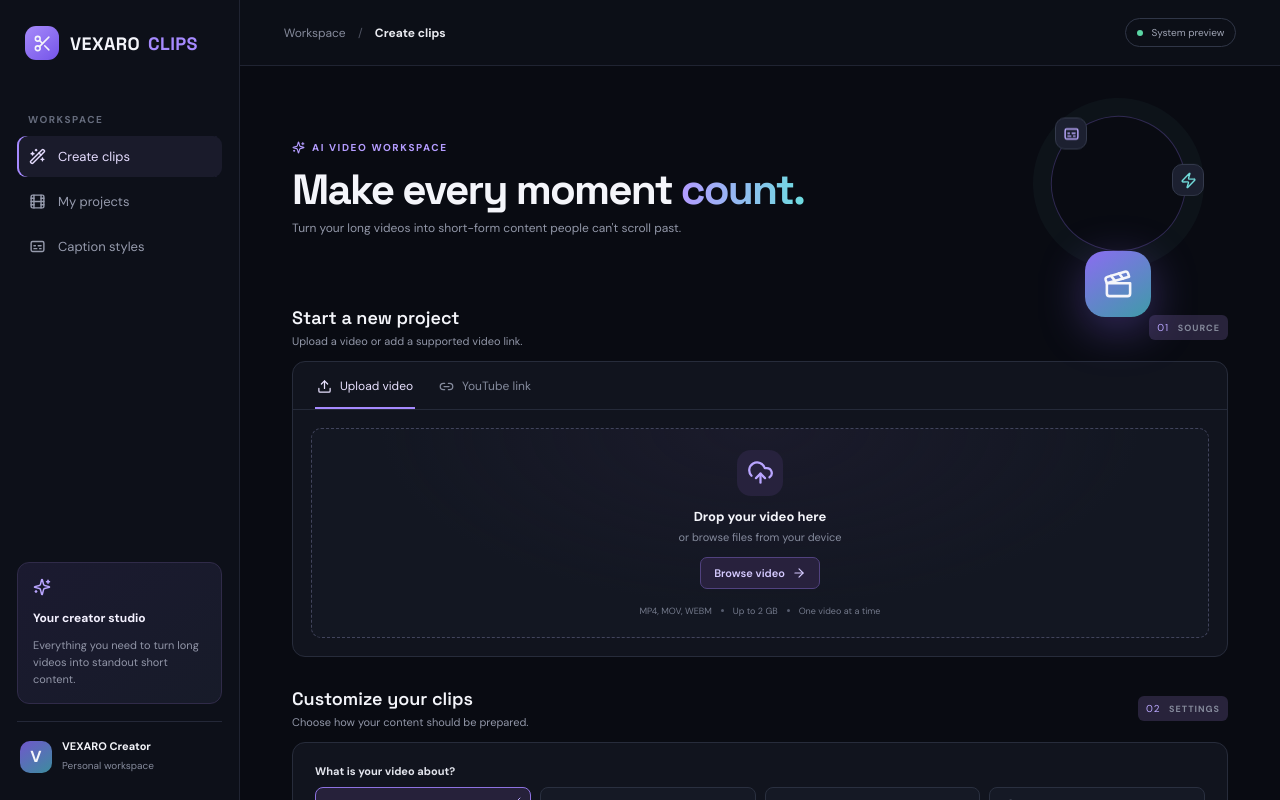
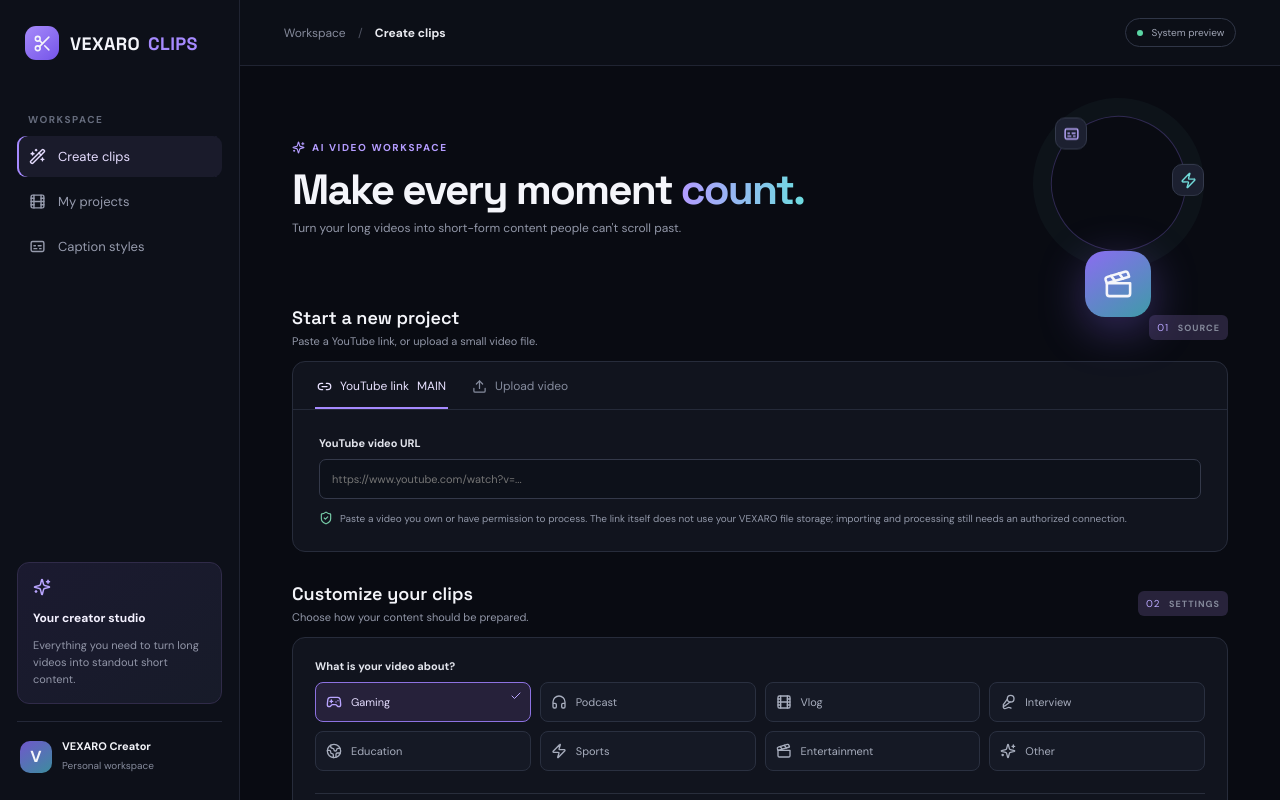
Before and after one commit to AwaisZafarDev/vexaro-clips, a React (Vite) app: page / in a window 1280 px wide. Shown: the top 800 px of the page. Built offline with nearby package versions, Linux system fonts and the light colour scheme.

Commit message:
Prioritize YouTube links and limit uploads to 50 MB

```diff
--- a/src/App.tsx
+++ b/src/App.tsx
@@ -1,25 +1,33 @@
 import { useRef, useState } from "react";
 import { ArrowRight, Captions, Check, ChevronDown, Clapperboard, CloudUpload, Film, Gamepad2, Globe2, Headphones, Link2, Mic2, Scissors, ShieldCheck, Sparkles, Upload, WandSparkles, Zap } from "lucide-react";
 
-const MAX_BYTES = 2 * 1024 * 1024 * 1024;
+const MAX_BYTES = 50 * 1024 * 1024;
 const categories = [{name:"Gaming",Icon:Gamepad2},{name:"Podcast",Icon:Headphones},{name:"Vlog",Icon:Film},{name:"Interview",Icon:Mic2},{name:"Education",Icon:Globe2},{name:"Sports",Icon:Zap},{name:"Entertainment",Icon:Clapperboard},{name:"Other",Icon:Sparkles}];
 
 export default function App() {
  const fileRef=useRef<HTMLInputElement>(null);
- const [source,setSource]=useState("upload"),[file,setFile]=useState<File|null>(null),[url,setUrl]=useState(""),[category,setCategory]=useState("Gaming"),[count,setCount]=useState("10"),[ratio,setRatio]=useState("9:16"),[language,setLanguage]=useState("Auto detect"),[notice,setNotice]=useState("");
- function selectFile(f?:File){setNotice("");if(!f)return;if(!f.type.startsWith("video/")){setNotice("Please select a video file.");return;}if(f.size>MAX_BYTES){setNotice("This video exceeds the 2 GB upload limit.");return;}setFile(f);}
- function prepare(){if(source==="upload"&&!file){setNotice("Choose a video file first.");return;}if(source==="youtube"&&!url.trim()){setNotice("Paste a YouTube URL first.");return;}setNotice("Project settings are ready. Connect the processing backend to begin AI clipping.");}
+ const [source,setSource]=useState("youtube"),[file,setFile]=useState<File|null>(null),[url,setUrl]=useState(""),[category,setCategory]=useState("Gaming"),[count,setCount]=useState("10"),[ratio,setRatio]=useState("9:16"),[language,setLanguage]=useState("Auto detect"),[notice,setNotice]=useState("");
+ function selectFile(f?:File){setNotice("");if(!f)return;if(!f.type.startsWith("video/")){setNotice("Please select a video file.");return;}if(f.size>MAX_BYTES){setNotice("This video exceeds the 50 MB upload limit.");return;}setFile(f);}
+ function prepare(){
+  if(source==="upload"&&!file){setNotice("Choose a video file first.");return;}
+  if(source==="youtube"){
+   let parsed:URL;
+   try{parsed=new URL(url.trim());}catch{setNotice("Paste a valid YouTube video URL first.");return;}
+   if(!["youtube.com","www.youtube.com","m.youtube.com","youtu.be","www.youtube-nocookie.com"].includes(parsed.hostname)){setNotice("Please paste a YouTube video link.");return;}
+  }
+  setNotice("Your settings are ready. The AI processing service and authorized YouTube import connection still need to be connected before clips can be generated.");
+ }
  return <div className="shell">
   <aside className="sidebar"><a className="brand"><span className="brandmark"><Scissors size={19}/></span>VEXARO <b>CLIPS</b></a><p className="side-label">WORKSPACE</p><div className="nav active"><WandSparkles size={17}/> Create clips</div><div className="nav"><Film size={17}/> My projects</div><div className="nav"><Captions size={17}/> Caption styles</div><div className="side-bottom"><div className="help"><Sparkles size={18}/><b>Your creator studio</b><p>Everything you need to turn long videos into standout short content.</p></div><div className="profile"><span>V</span><div><b>VEXARO Creator</b><small>Personal workspace</small></div></div></div></aside>
   <main><header><div className="crumb">Workspace <i>/</i> <b>Create clips</b></div><span className="system"><i/> System preview</span></header><div className="content">
    <section className="hero"><div><small className="eyebrow"><Sparkles size={13}/> AI VIDEO WORKSPACE</small><h1>Make every moment <em>count.</em></h1><p>Turn your long videos into short-form content people can't scroll past.</p></div><div className="hero-art"><div className="orb"></div><div className="clap"><Clapperboard size={31}/></div><span className="float f1"><Captions size={17}/></span><span className="float f2"><Zap size={17}/></span></div></section>
-   <div className="section-title"><div><h2>Start a new project</h2><p>Upload a video or add a supported video link.</p></div><small>01 <b>SOURCE</b></small></div>
-   <section className="panel"><div className="tabs"><button className={source==="upload"?"chosen":""} onClick={()=>{setSource("upload");setNotice("");}}><Upload size={15}/> Upload video</button><button className={source==="youtube"?"chosen":""} onClick={()=>{setSource("youtube");setNotice("");}}><Link2 size={15}/> YouTube link</button></div>
-   {source==="upload"?<div className="drop" onDragOver={e=>e.preventDefault()} onDrop={e=>{e.preventDefault();selectFile(e.dataTransfer.files[0]);}}><input ref={fileRef} hidden type="file" accept="video/*" onChange={e=>selectFile(e.target.files?.[0])}/><div className="upload-icon">{file?<Check size={25}/>:<CloudUpload size={27}/>}</div><h3>{file?file.name:"Drop your video here"}</h3><p>{file?(file.size/1048576).toFixed(1)+" MB · Ready to add":"or browse files from your device"}</p><button className="browse" onClick={()=>file?setFile(null):fileRef.current?.click()}>{file?"Remove video":"Browse video"} <ArrowRight size={14}/></button><small>MP4, MOV, WEBM <i/> Up to 2 GB <i/> One video at a time</small></div>:<div className="urlbox"><label>Video URL</label><input value={url} onChange={e=>setUrl(e.target.value)} placeholder="https://www.youtube.com/watch?v=..."/><p><ShieldCheck size={14}/> Only submit videos you own or have permission to process. URL importing needs an authorized backend.</p></div>}</section>
+   <div className="section-title"><div><h2>Start a new project</h2><p>Paste a YouTube link, or upload a small video file.</p></div><small>01 <b>SOURCE</b></small></div>
+   <section className="panel"><div className="tabs"><button className={source==="youtube"?"chosen":""} onClick={()=>{setSource("youtube");setNotice("");}}><Link2 size={15}/> YouTube link <span className="recommended">MAIN</span></button><button className={source==="upload"?"chosen":""} onClick={()=>{setSource("upload");setNotice("");}}><Upload size={15}/> Upload video</button></div>
+   {source==="upload"?<div className="drop" onDragOver={e=>e.preventDefault()} onDrop={e=>{e.preventDefault();selectFile(e.dataTransfer.files[0]);}}><input ref={fileRef} hidden type="file" accept="video/*" onChange={e=>selectFile(e.target.files?.[0])}/><div className="upload-icon">{file?<Check size={25}/>:<CloudUpload size={27}/>}</div><h3>{file?file.name:"Drop your video here"}</h3><p>{file?(file.size/1048576).toFixed(1)+" MB · Ready to add":"or browse files from your device"}</p><button className="browse" onClick={()=>file?setFile(null):fileRef.current?.click()}>{file?"Remove video":"Browse video"} <ArrowRight size={14}/></button><small>MP4, MOV, WEBM <i/> Up to 50 MB <i/> One video at a time</small></div>:<div className="urlbox"><label>YouTube video URL</label><input value={url} onChange={e=>setUrl(e.target.value)} placeholder="https://www.youtube.com/watch?v=..."/><p><ShieldCheck size={14}/> Paste a video you own or have permission to process. The link itself does not use your VEXARO file storage; importing and processing still needs an authorized connection.</p></div>}</section>
    <div className="section-title second"><div><h2>Customize your clips</h2><p>Choose how your content should be prepared.</p></div><small>02 <b>SETTINGS</b></small></div>
    <section className="panel settings"><label className="field">What is your video about?</label><div className="categories">{categories.map(({name,Icon})=><button key={name} className={category===name?"selected":""} onClick={()=>setCategory(name)}><Icon size={16}/>{name}{category===name&&<Check className="tick" size={12}/>}</button>)}</div><hr/><div className="setting-grid"><div><label className="field">Number of clips</label><div className="choices">{["5","10","20","Custom"].map(x=><button className={count===x?"on":""} onClick={()=>setCount(x)} key={x}>{x}</button>)}</div><small>AI selects the strongest moments.</small></div><div><label className="field">Video format</label><div className="choices">{["9:16","1:1","16:9"].map(x=><button className={ratio===x?"on":""} onClick={()=>setRatio(x)} key={x}>{x}</button>)}</div><small>Vertical is recommended for Shorts & Reels.</small></div><div><label className="field">Caption language</label><div className="select"><select value={language} onChange={e=>setLanguage(e.target.value)}>{["Auto detect","English","Urdu","Arabic","Hindi","Spanish","French","Other"].map(x=><option key={x}>{x}</option>)}</select><ChevronDown size={14}/></div><small>Caption generation activates with the AI service.</small></div><div><label className="field">Enhancements planned</label><p className="checks"><span><Check/> Smart reframing</span><span><Check/> Highlight detection</span><span><Check/> Animated captions</span></p></div></div></section>
    {notice&&<div className="notice">{notice}</div>}<div className="action-row"><span><ShieldCheck size={15}/> Your videos are private to your workspace.</span><button onClick={prepare}>Prepare my clips <WandSparkles size={16}/></button></div>
-   <div className="coming"><span><Sparkles size={20}/></span><div><b>Your creator studio is taking shape</b><p>AI highlight scoring, transcription, rendering, previews, licensed audio and MP4/ZIP exports will be enabled after the processing services are connected.</p></div><small>PREVIEW</small></div>
+   <div className="coming"><span><Sparkles size={20}/></span><div><b>Your creator studio is taking shape</b><p>AI highlight scoring, authorized video importing, transcription, rendering, previews, licensed audio and MP4/ZIP exports will be enabled after the processing services are connected.</p></div><small>PREVIEW</small></div>
    <footer><span>© 2026 VEXARO CLIPS</span><span>Built for creators, everywhere ✦</span><span><ShieldCheck size={13}/> Private by design</span></footer>
   </div></main></div>;
 }
```
